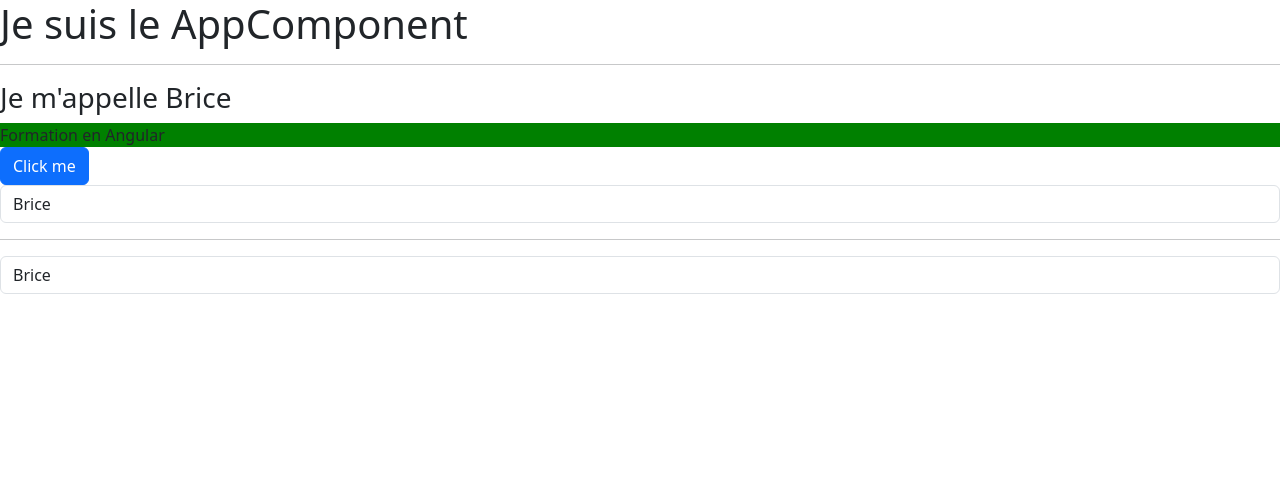
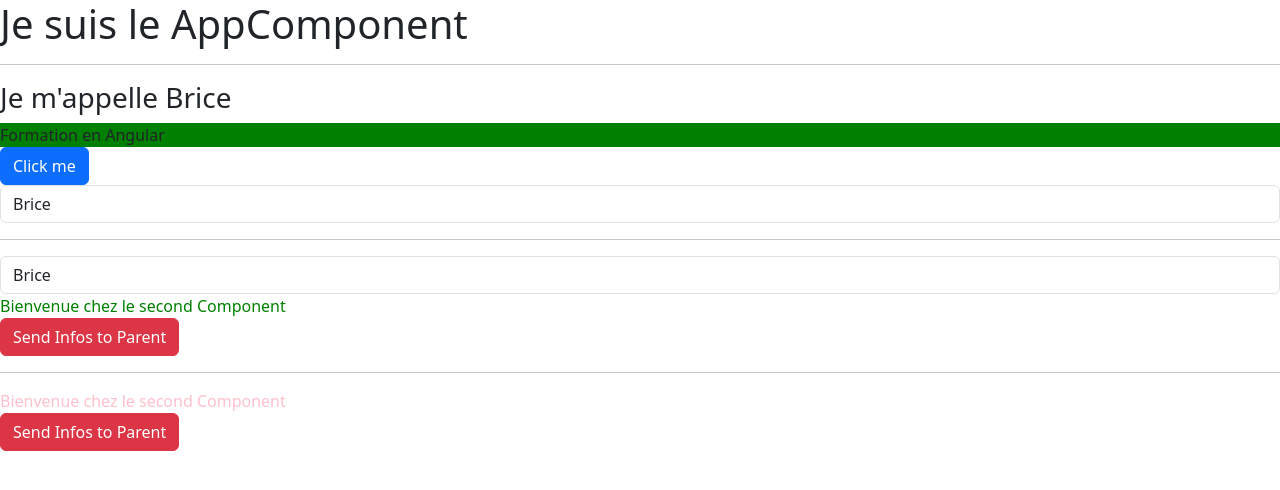
Before and after one commit to n2sy/plb-oct-25, an Angular app: page / in a window 1280 px wide. Shown: the top 490 px of the page. Built offline with nearby package versions, Linux system fonts and the light colour scheme.

Commit message:
@input() et @output()

```diff
--- a/src/app/app.component.html
+++ b/src/app/app.component.html
@@ -3,3 +3,9 @@
 <hr />
 
 <app-first></app-first>
+
+<hr />
+<app-second
+  (eventToParent)="showAlert($event)"
+  [txtColor]="'pink'"
+></app-second>
--- a/src/app/app.component.ts
+++ b/src/app/app.component.ts
@@ -3,8 +3,12 @@ import { Component } from '@angular/core';
 @Component({
   selector: 'app-root',
   templateUrl: './app.component.html',
-  styleUrl: './app.component.css'
+  styleUrl: './app.component.css',
 })
 export class AppComponent {
   title = 'plb-nov-25';
+
+  showAlert(msg: any) {
+    alert(msg);
+  }
 }
--- a/src/app/app.module.ts
+++ b/src/app/app.module.ts
@@ -5,9 +5,10 @@ import { AppRoutingModule } from './app-routing.module';
 import { AppComponent } from './app.component';
 import { FirstComponent } from './first/first.component';
 import { FormsModule } from '@angular/forms';
+import { SecondComponent } from './second/second.component';
 
 @NgModule({
-  declarations: [AppComponent, FirstComponent], // Composant, directive, pipe doit etre déclaré obligatoirement dans un module
+  declarations: [AppComponent, FirstComponent, SecondComponent], // Composant, directive, pipe doit etre déclaré obligatoirement dans un module
   imports: [BrowserModule, AppRoutingModule, FormsModule],
   providers: [],
   bootstrap: [AppComponent],
--- a/src/app/first/first.component.html
+++ b/src/app/first/first.component.html
@@ -1,6 +1,6 @@
 <h3>Je m'appelle {{ prenom }}</h3>
 
-<div [style.backgroundColor]="color">Formation en Angular</div>
+<div [hidden]="show" [style.backgroundColor]="color">Formation en Angular</div>
 
 <button (click)="traitement()" class="btn btn-primary">Click me</button>
 
@@ -13,3 +13,8 @@
   type="text"
   class="form-control"
 />
+
+<app-second
+  (eventToParent)="lireMessage($event)"
+  [txtColor]="color"
+></app-second>
--- a/src/app/first/first.component.ts
+++ b/src/app/first/first.component.ts
@@ -7,6 +7,7 @@ import { Component } from '@angular/core';
 export class FirstComponent {
   prenom: string = 'Brice';
   color: string = 'green';
+  show: boolean = false;
 
   traitement() {
     alert("J'ai été cliqué");
@@ -15,4 +16,8 @@ export class FirstComponent {
   updatePrenom(inp: any) {
     this.prenom = inp.value;
   }
+
+  lireMessage(msg: any) {
+    this.prenom = msg;
+  }
 }
--- /dev/null
+++ b/src/app/second/second.component.html
@@ -0,0 +1,5 @@
+<div [style.color]="txtColor">Bienvenue chez le second Component</div>
+
+<button (click)="emettreEvenement()" class="btn btn-danger">
+  Send Infos to Parent
+</button>
--- /dev/null
+++ b/src/app/second/second.component.ts
@@ -0,0 +1,14 @@
+import { Component, EventEmitter, Input, Output } from '@angular/core';
+
+@Component({
+  selector: 'app-second',
+  templateUrl: './second.component.html',
+})
+export class SecondComponent {
+  @Input({ required: true }) txtColor: string = 'blue';
+  @Output() eventToParent = new EventEmitter();
+
+  emettreEvenement() {
+    this.eventToParent.emit('Message de la part de votre enfant');
+  }
+}
```
